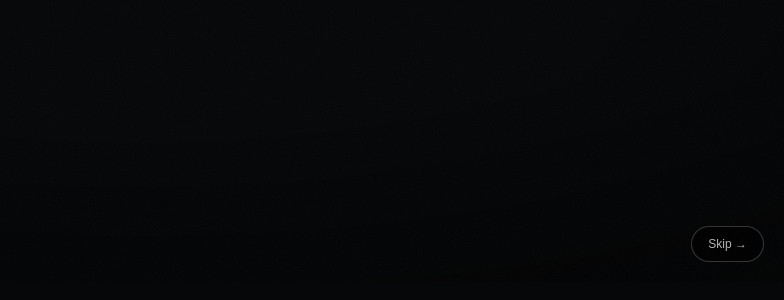
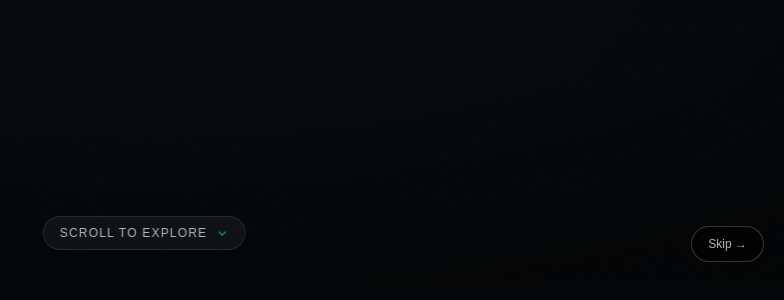
Before and after one commit to nimagh1472/resmart-3d, a Next.js app: page / in a window 1280 px wide. Shown: the part 518-818 px from the top of the page, without its empty margins (496-1280 px from the left). Built offline with nearby package versions, Linux system fonts and the light colour scheme.

Commit message:
Add minimal floating scroll guide to Act 0

```diff
--- /dev/null
+++ b/src/components/spatial/SpatialScrollGuide.tsx
@@ -0,0 +1,26 @@
+'use client';
+
+import { ChevronDown } from 'lucide-react';
+
+/**
+ * A one-time nudge for the pure-black opening beat (Act 0 "Black / Pulse"
+ * gives no visual cue that the page is interactive) — fades out over the
+ * same 0-0.05 global scroll window the pulse beat occupies, so it's gone
+ * by the time Act 1 "Dubai" is actually on screen instead of overlapping it.
+ */
+export function SpatialScrollGuide({ progress }: { progress: number }) {
+  const opacity = Math.max(0, 1 - progress / 0.05);
+  if (opacity <= 0) return null;
+
+  return (
+    <div
+      style={{ opacity, transition: 'opacity 0.3s ease' }}
+      className="pointer-events-none absolute bottom-8 left-1/2 z-40 -translate-x-1/2"
+    >
+      <div className="flex items-center gap-2 rounded-full border border-white/10 bg-white/5 px-4 py-2 text-xs uppercase tracking-widest text-white/70 backdrop-blur-md">
+        <span>Scroll to Explore</span>
+        <ChevronDown size={13} className="animate-pulse text-[#00F5D4]" />
+      </div>
+    </div>
+  );
+}
--- a/src/components/spatial/SpatialStage.tsx
+++ b/src/components/spatial/SpatialStage.tsx
@@ -14,6 +14,7 @@
 import { SpatialLayer } from '@/components/spatial/SpatialLayer';
 import { SpatialOverlay } from '@/components/spatial/SpatialOverlay';
 import { SpatialText } from '@/components/spatial/SpatialText';
+import { SpatialScrollGuide } from '@/components/spatial/SpatialScrollGuide';
 import type { LeadRole } from '@/types';
 
 const UNIQUE_SLOTS = getUniqueAssetSlots();
@@ -130,6 +131,7 @@
 
         <SpatialOverlay beat={currentBeat} beatProgress={beatProgress} isDesktop={isDesktop} />
         <SpatialText beat={currentBeat} beatProgress={beatProgress} onSelectPersona={handleSelectPersona} />
+        <SpatialScrollGuide progress={progress} />
 
         <button
           onClick={handleSkip}
```
